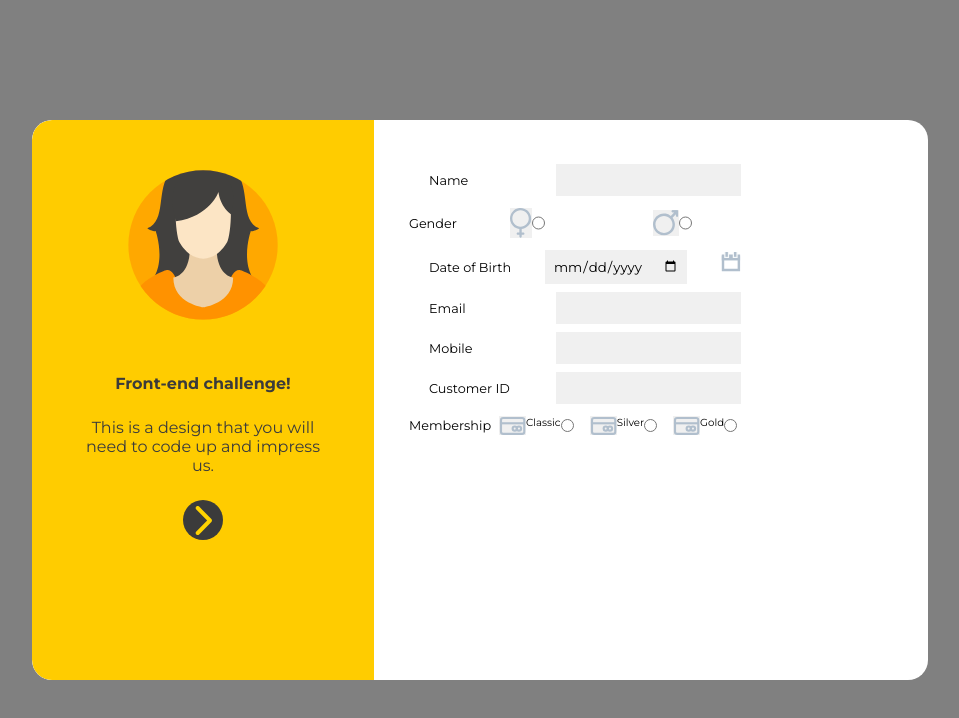
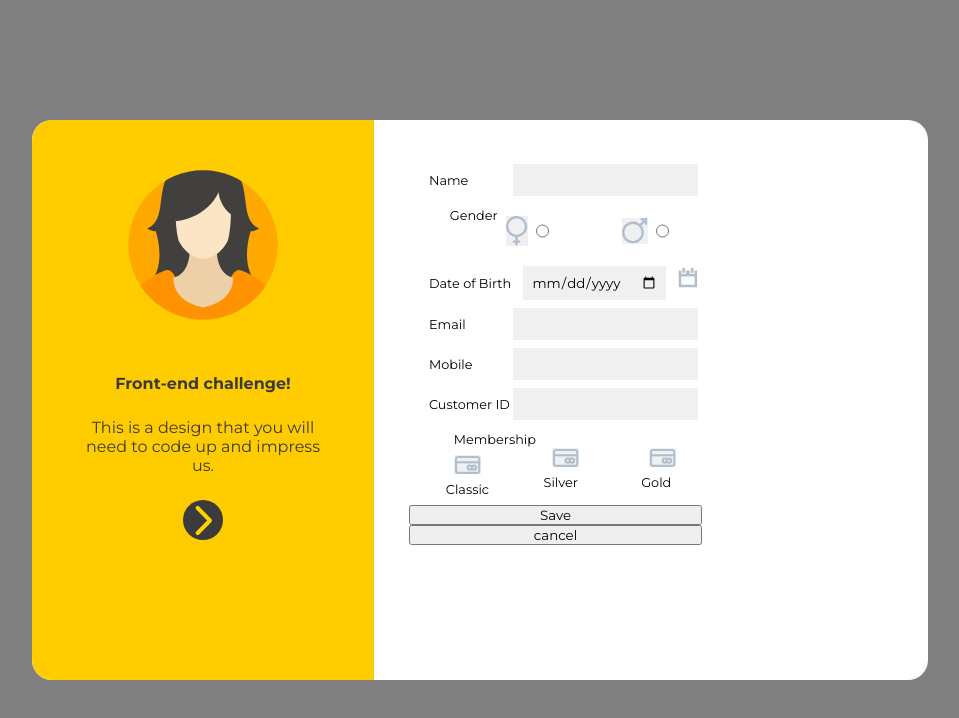
Before and after one commit to FrancisBrodie/Banana-Republic, a website: page index.html in a window 1280 px wide. Shown: the whole page, without its empty margins (160-1119 px from the left). Drawn offline with Linux system fonts and the light colour scheme.

Commit message:
added script.js file, hid checkboxes in css

```diff
--- a/index.css
+++ b/index.css
@@ -97,7 +97,6 @@ form {
     justify-content: space-between;
     position: relative;
     align-items: baseline;
-
 }
 
 .form__label input {
@@ -105,6 +104,7 @@ form {
     width: fit-content;
     background-color: rgb(240, 240, 240);
     border: none;
+    align-items: flex-end;
 }
 
 .form__label--select {
@@ -118,16 +118,52 @@ form {
     font-size: .8em;
 }
 
-.form__check {
-    display: flex;
-    font-size: .8em;
-    align-items: center;
-}
-
 .form__label--select img {
     display: flex;
     flex-direction: column;
     background-color: rgb(240, 240, 240);
+    margin: 8px;
+
+}
+
+/* .form__label--dob img {
+    display: flex;
+    flex-direction: column;
+    margin: 0;
+} */
+
+.form__check {
+    display: flex;
+    align-items: center;
+}
+
+.form__check p {
+    /* font-size: .8em; */
+    align-items: center;
+    text-align: center;
+    padding-left: 8px;
+}
+
+#toggle {
+    display: none;
+}
+
+label[for="toggle"] {
+    display: block;
+    cursor: pointer;
+    width: 40px;
+    height: 100%;
+
+}
+
+#toggle:checked {
+    display: block;
+    bottom: 0;
+    left: 50px;
+    -webkit-user-select: none;
+    -moz-user-select: none;
+    -ms-user-select: none;
+    user-select: none;
 }
 
 .sidepanel {
@@ -167,6 +203,7 @@ form {
     /* top: 0; */
     right: 25px;
     font-size: 36px;
+    color: #3b3b3b;
     /* margin-left: 50px; */
 }
 
--- a/index.html
+++ b/index.html
@@ -6,6 +6,7 @@
     <meta http-equiv="X-UA-Compatible" content="IE=edge">
     <meta name="viewport" content="width=device-width, initial-scale=1.0">
     <link rel="stylesheet" href="./index.css">
+    <script src="./script.js"></script>
     <title>Banana Republic Challenge</title>
 </head>
 
@@ -20,10 +21,13 @@
 
         <div class="card__info">
             <form method="post" class="form">
-                <label class="form__label" for="name"> Name <input type="text" />
+                <label class="form__label" for="name">
+                    <p>Name</p>
+                    <input type="text" />
                 </label>
-                <div class="form__check">Gender
+                <div class="form__check">
                     <label class="form__label--select">
+                        <p>Gender</p>
                         <img src="./img/venus-symbol.svg" alt="female">
                         <input type="radio" name="gender" value="female" class="form__input" />
                     </label>
@@ -33,36 +37,42 @@
                     </label>
                 </div>
                 <label class="form__label">
-                    Date of Birth
+                    <p>Date of Birth</p>
                     <input type="date" value="date" />
                     <img src="./img/calendar.svg" alt="date">
                 </label>
 
-                <label class="form__label" for="email">Email
+                <label class="form__label" for="email">
+                    <p>Email</p>
                     <input type="text">
                 </label>
 
-                <label class="form__label" for="mobile">Mobile
+                <label class="form__label" for="mobile">
+                    <p>Mobile</p>
                     <input type="tel">
                 </label>
 
-                <label class="form__label" for="id">Customer ID
+                <label class="form__label" for="id">
+                    <p>Customer ID</p>
                     <input type="text">
                 </label>
-                <div class="form__check">Membership
-                    <label class="form__label--select">
+                <div class="form__check">
+                    <label class="form__label--select" for="toggle">
+                        <p>Membership</p>
                         <img src="./img/card.svg" alt="classic"> Classic
-                        <input type="radio" name="gender" value="classic" class="form__input" />
+                        <input type="checkbox" name="gender" value="classic" class="form__input" id="toggle" />
                     </label>
-                    <label class="form__label--select">
+                    <label class="form__label--select" for="toggle">
                         <img src="./img/card.svg" alt="silver"> Silver
-                        <input type="radio" name="gender" value="silver" />
+                        <input type="checkbox" name="gender" value="silver" id="toggle" />
                     </label>
-                    <label class="form__label--select">
+                    <label class="form__label--select" for="toggle">
                         <img src="./img/card.svg" alt="gold"> Gold
-                        <input type="radio" name="gender" value="gold" />
+                        <input type="checkbox" name="gender" value="gold" id="toggle" />
                     </label>
                 </div>
+                <button>Save</button>
+                <button>cancel</button>
             </form>
             <div id="mySidepanel" class="sidepanel">
                 <a href="javascript:void(0)" class="closebtn" onclick="closeNav()">&times;</a>
--- /dev/null
+++ b/script.js
@@ -0,0 +1,7 @@
+function openNav() {
+    document.getElementById("mySidepanel").style.width = "100%";
+}
+
+/* Set the width of the sidebar to 0 (hide it) */
+function closeNav() {
+    document.getElementById("mySidepanel").style.width = "0";
```
